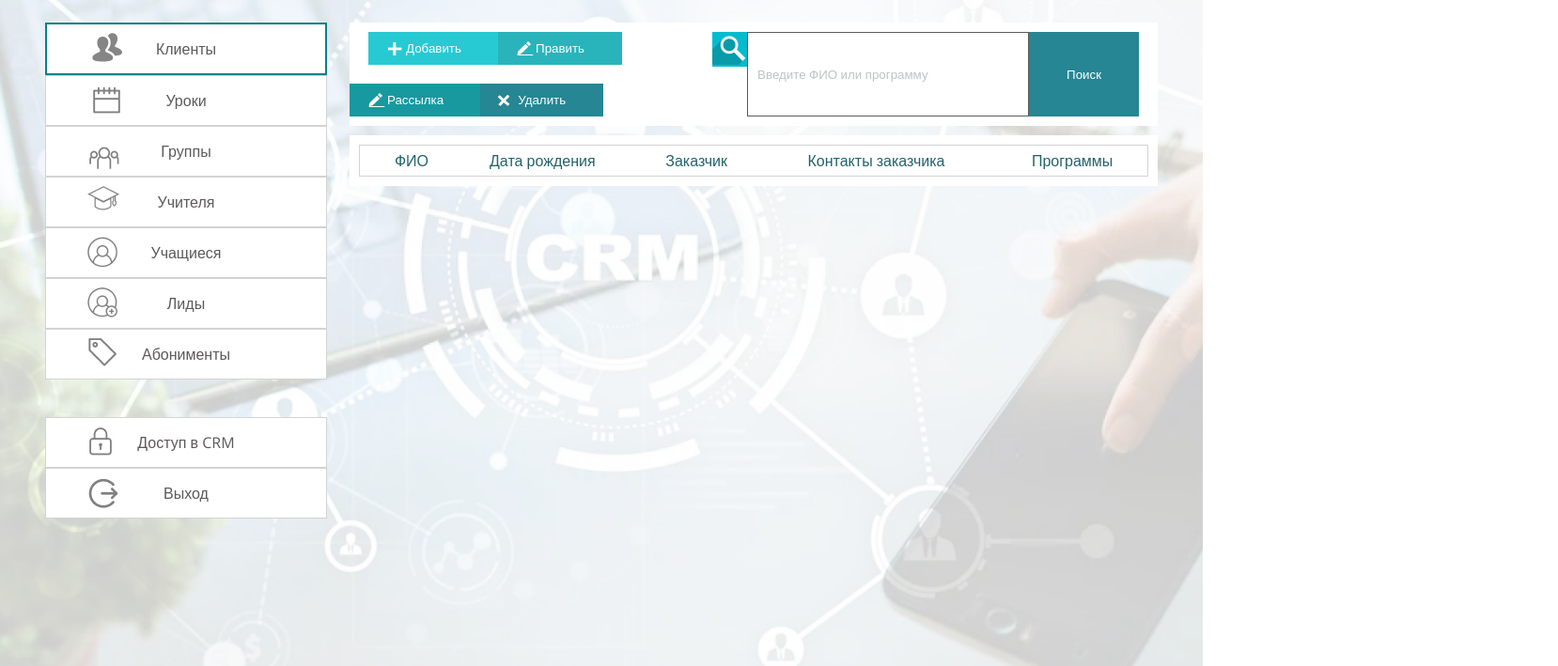
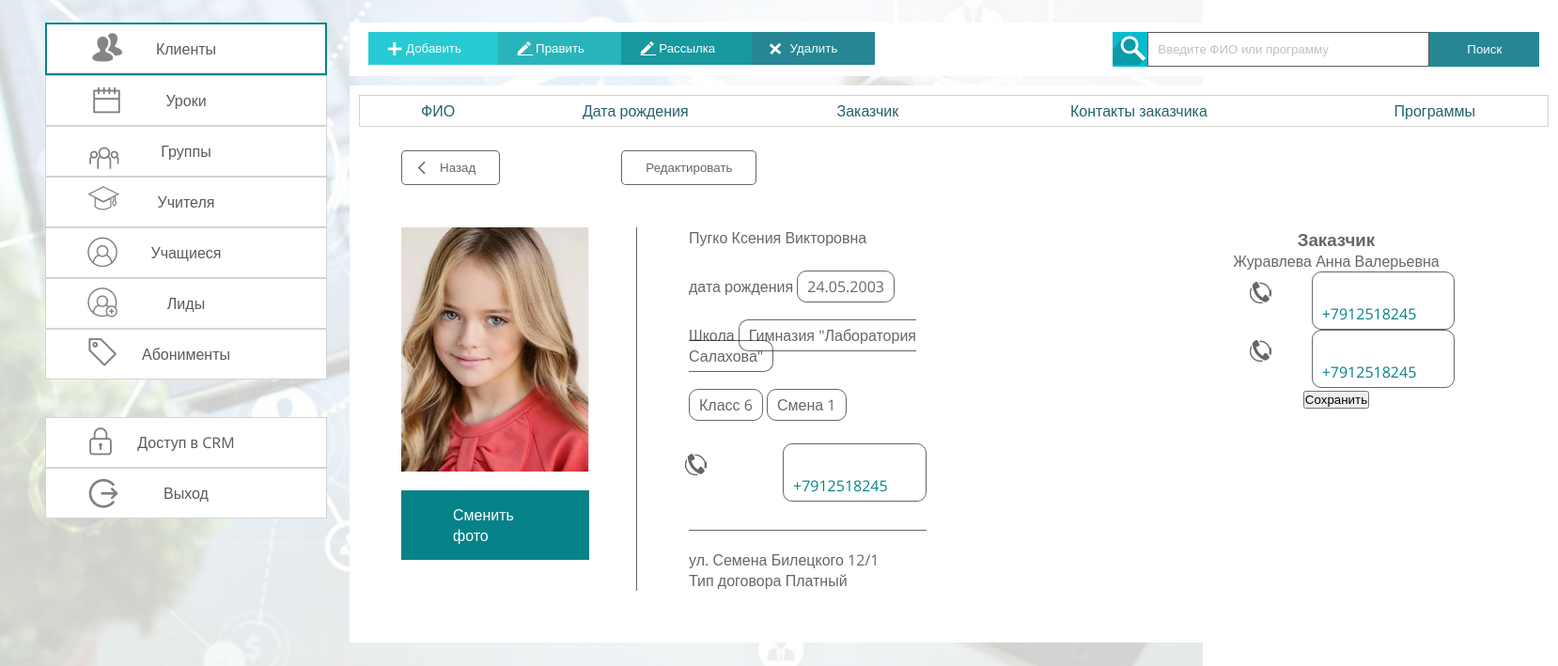
Before and after one commit to volchenkoD/ircomp-makets, a website with bundled scripts: page client.html in a window 1280 px wide. Shown: the part 91-800 px from the top of the page at 94% size, 1658 px wide, since content can reach past the window. Built offline with nearby package versions, Linux system fonts and the light colour scheme.

Commit message:
Разметка секции подробной информации о клиенте

```diff
--- a/client.html
+++ b/client.html
@@ -95,7 +95,42 @@
                         </thead>
                         <tbody></tbody>
                     </table>
+                    <!-- О клиенте -->
+                    <div class="client__info">
+                        <div class="button__client">
+                            <button class="button__back">Назад</button>
+                            <button class="button__change">Редактировать</button>
+                        </div>
+                        <div class="about__user">
+                            <div class="user__photo">
+                                <img src="build/img/photo-client.png" alt="Фото клиента">
+                                <label for="userPhoto" class="change__photo">Сменить фото</label>
+                                <input type="file" name="userPhoto" id="userPhoto" class="hidden__photo">
+                            </div>
+                            <div class="wrapper-user">
+                                <div class="main__client">
+                                    <p class="full__name">Пугко Ксения Викторовна</p>
+                                    <p>дата рождения <span>24.05.2003</span></p>
+                                    <p>Школа <span>Гимназия "Лаборатория Салахова"</span></p>
+                                    <p><span>Класс 6</span> <span>Смена 1</span></p>
+                                    <p class="phone__user"> +7912518245</p>
+                                </div>
+                                <div class="main__filiall">
+                                    <p>ул. Семена Билецкого 12/1</p>
+                                    <p>Тип договора <span>Платный</span></p>
+                                </div>
+                            </div>
+                            <div class="wrapper__customer">
+                                <h3>Заказчик</h3>
+                                <p>Журавлева Анна Валерьевна</p>
+                                <p class="phone__user"> +7912518245</p><br>
+                                <p class="phone__user"> +7912518245</p><br>
+                                <button>Сохранить</button>
+                            </div>
+                        </div>
+                    </div>
                 </section>
+
             </main>
         </div>
         <!-- Модальное окно для регистрации нового пользователя -->
@@ -257,8 +292,9 @@
             </form>
         </div>
     </div>
-    <script src="build/js/index.js"></script>
-    <script src="build/js/aboutClient.js"></script>
+    <script type="module" src="build/js/Client.js"></script>
+    <script type="module" src="build/js/index.js"></script>
+    <script type="module" src="build/js/aboutClient.js"></script>
 </body>
 
 </html>
--- a/src/css/change.css
+++ b/src/css/change.css
@@ -24,6 +24,7 @@
 .about__user {
     padding: 45px;
     display: flex;
+    color: var(--main-text);
 }
 
 .user__photo {
@@ -41,3 +42,53 @@
     color: #fff;
     border: none;
 }
+
+.hidden__photo {
+    display: none;
+}
+
+.wrapper-user {
+    padding: 0 55px;
+}
+
+.main__client p {
+    margin-bottom: 30px;
+}
+
+.main__client p span {
+    border: 1px solid var(--main-text);
+    padding: 5px 10px;
+    border-radius: 10px;
+}
+
+.phone__user {
+    color: var(--main-color);
+    border: 1px solid var(--main-text);
+    padding: 5px 40px;
+    padding-left: 10px;
+    display: inline-block;
+    border-radius: 10px;
+    margin-left: 100px;
+}
+
+.phone__user::before {
+    content: '';
+    display: inline-block;
+    width: 23px;
+    height: 23px;
+    background-image: url(../../build/img/icons/phone__user.png);
+    position: relative;
+    left: -115px;
+    top: 5px;
+}
+
+.main__filiall {
+    border-top: 1px solid var(--main-text);
+    padding-top: 20px;
+}
+
+.wrapper__customer {
+    text-align: center;
+    padding: 0 55px;
+    margin-left: 200px;
+}
```
Also changed, not shown: build/img/icons/phone__user.png (added), build/js/Client.js (added), build/js/aboutClient.js, build/js/index.js, build/style.css.
